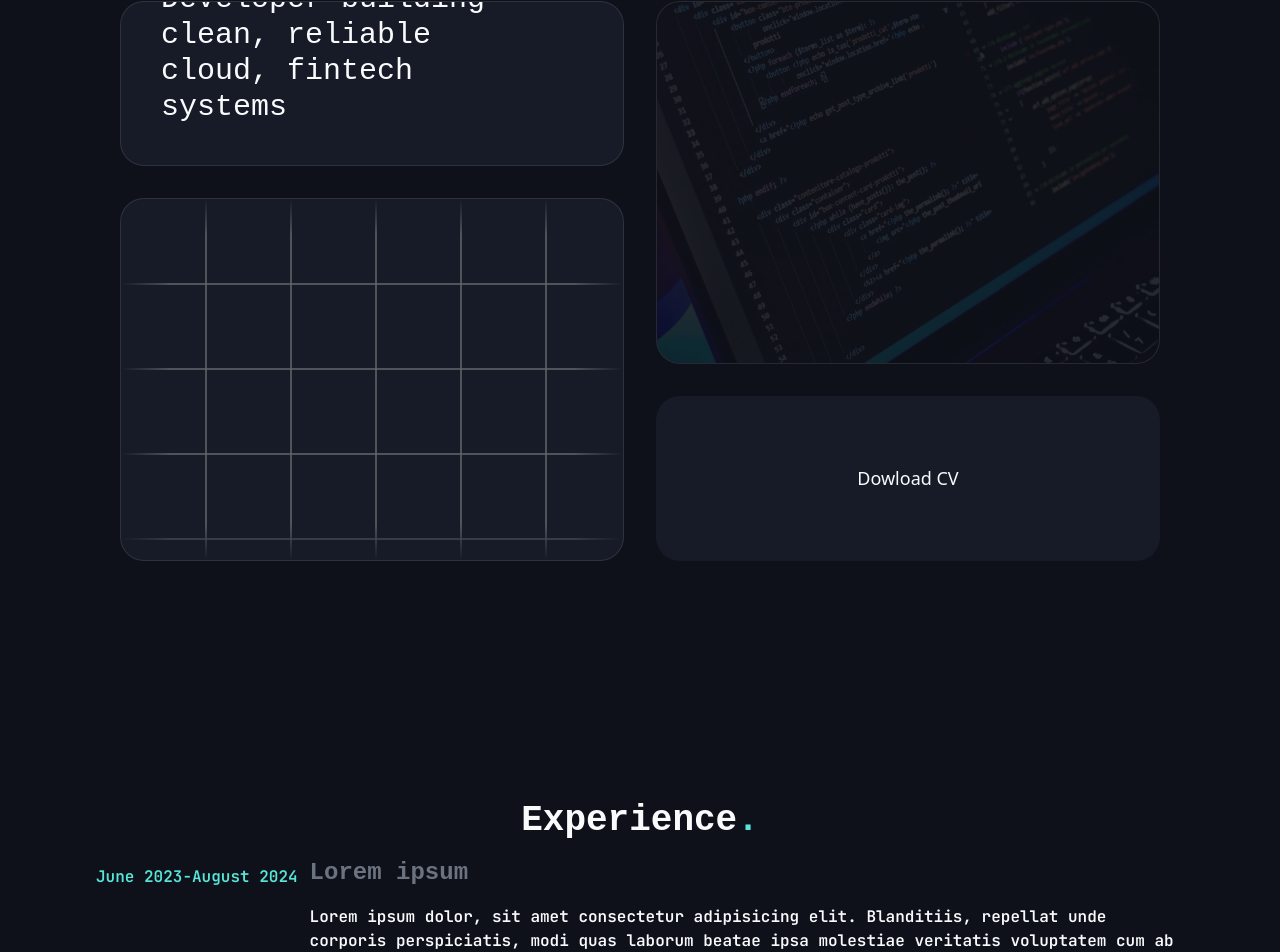
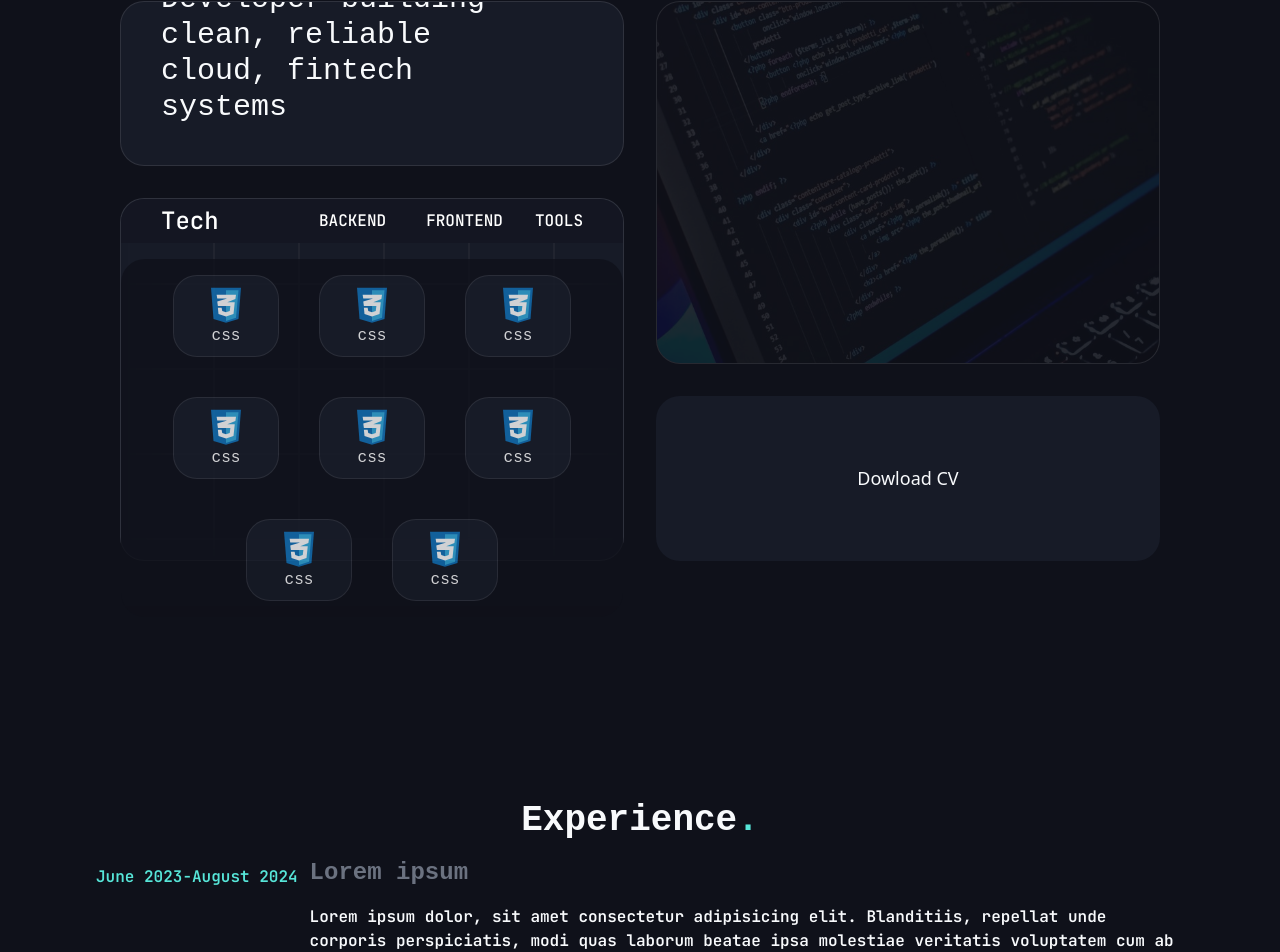
Before and after one commit to JorgeRayne/Portfolio-v2, a React (Vite) app: page / in a window 1280 px wide. Shown: the part 919-1871 px from the top of the page. Built offline with nearby package versions, Linux system fonts and the light colour scheme; a web font is replaced by a local one.

Commit message:
add: add template for layout and page in tech component

```diff
--- a/src/Components/About.jsx
+++ b/src/Components/About.jsx
@@ -1,6 +1,15 @@
 import React from 'react'
 import main from '../assets/laptop.jfif'
 import ShapeGrid from './ShapeGrid'
+import cssIcon from "../assets/Icons/css-3.svg";
+import gitIcon from "../assets/Icons/git.svg";
+import htmlIcon from "../assets/Icons/html-5.svg";
+import jsIcon from "../assets/Icons/js.svg";
+import laravelIcon from "../assets/Icons/laravel.svg";
+import npmIcon from "../assets/Icons/npm.svg";
+import phpIcon from "../assets/Icons/php.svg";
+import pythonIcon from "../assets/Icons/python.svg";
+import reactIcon from "../assets/Icons/react.svg";
 
 function About() {
   return (
@@ -28,13 +37,83 @@ function About() {
               </div>
               <div className='[grid-area:ben3] w-full rounded-3xl bg-card border border-white/[0.1] text-white relative'>
                 <div
-                    className=" w-full h-full
-                        [mask-image:linear-gradient(to_right,transparent,black_10%,black_90%,transparent),linear-gradient(to_bottom,transparent,black_10%,black_90%,transparent)]
-                        [mask-composite:intersect]
-                    "
-                    >
-                    <ShapeGrid className="absolute opacity-60 w-full overflow-hidden" direction={null} />
+                  className=" w-full h-full
+                      [mask-image:linear-gradient(to_right,transparent,black_10%,black_90%,transparent),linear-gradient(to_bottom,transparent,black_10%,black_90%,transparent)]
+                      [mask-composite:intersect]
+                      absolute
+                  "
+                  >
+                  <ShapeGrid className="absolute w-full overflow-hidden opacity-10" direction={'left'} />
+                </div>
+                <div className='flex justify-between items-center flex-col gap-4 relative w-full h-full z-10'>
+                  <div className='flex justify-center items-center w-full h-11 px-10 bg-pale-background rounded-t-3xl'>
+                    <div className='flex-1 font-mono font-medium text-2xl'>Tech</div>
+                    <nav>
+                      <ul className='flex justify-center items-center gap-8 font-mono font-medium'>
+                        <li className='py-4 px-2 '>
+                          BACKEND
+                        </li>
+                        <li>
+                          FRONTEND
+                        </li>
+                        <li>
+                          TOOLS
+                        </li>
+                      </ul>
+                    </nav>
                   </div>
+                  <div className='flex items-center justify-center flex-wrap gap-10 w-full h-full bg-background opacity-80 rounded-3xl px-10 py-4'>
+                    <div>
+                      <div className='bg-card py-2 px-8 flex justify-center items-center flex-col rounded-3xl border border-white/[0.1]'>
+                        <img src={cssIcon} alt="" className='w-10'/>
+                        <p className='font-mono'>css</p>
+                      </div>
+                    </div>
+                    <div>
+                      <div className='bg-card py-2 px-8 flex justify-center items-center flex-col rounded-3xl border border-white/[0.1]'>
+                        <img src={cssIcon} alt="" className='w-10'/>
+                        <p className='font-mono'>css</p>
+                      </div>
+                    </div>
+                    <div>
+                      <div className='bg-card py-2 px-8 flex justify-center items-center flex-col rounded-3xl border border-white/[0.1]'>
+                        <img src={cssIcon} alt="" className='w-10'/>
+                        <p className='font-mono'>css</p>
+                      </div>
+                    </div>
+                    <div>
+                      <div className='bg-card py-2 px-8 flex justify-center items-center flex-col rounded-3xl border border-white/[0.1]'>
+                        <img src={cssIcon} alt="" className='w-10'/>
+                        <p className='font-mono'>css</p>
+                      </div>
+                    </div>
+                    <div>
+                      <div className='bg-card py-2 px-8 flex justify-center items-center flex-col rounded-3xl border border-white/[0.1]'>
+                        <img src={cssIcon} alt="" className='w-10'/>
+                        <p className='font-mono'>css</p>
+                      </div>
+                    </div>
+                    <div>
+                      <div className='bg-card py-2 px-8 flex justify-center items-center flex-col rounded-3xl border border-white/[0.1]'>
+                        <img src={cssIcon} alt="" className='w-10'/>
+                        <p className='font-mono'>css</p>
+                      </div>
+                    </div>
+                    <div>
+                      <div className='bg-card py-2 px-8 flex justify-center items-center flex-col rounded-3xl border border-white/[0.1]'>
+                        <img src={cssIcon} alt="" className='w-10'/>
+                        <p className='font-mono'>css</p>
+                      </div>
+                    </div>
+                    <div>
+                      <div className='bg-card py-2 px-8 flex justify-center items-center flex-col rounded-3xl border border-white/[0.1]'>
+                        <img src={cssIcon} alt="" className='w-10'/>
+                        <p className='font-mono'>css</p>
+                      </div>
+                    </div>
+
+                  </div>
+                </div>
               </div>
               <div className='[grid-area:ben4] border-white/[2] bg-card w-full rounded-3xl flex justify-center items-center'>
                 <div className='text-text text-lg lg-text-3xl text-center'>
```
